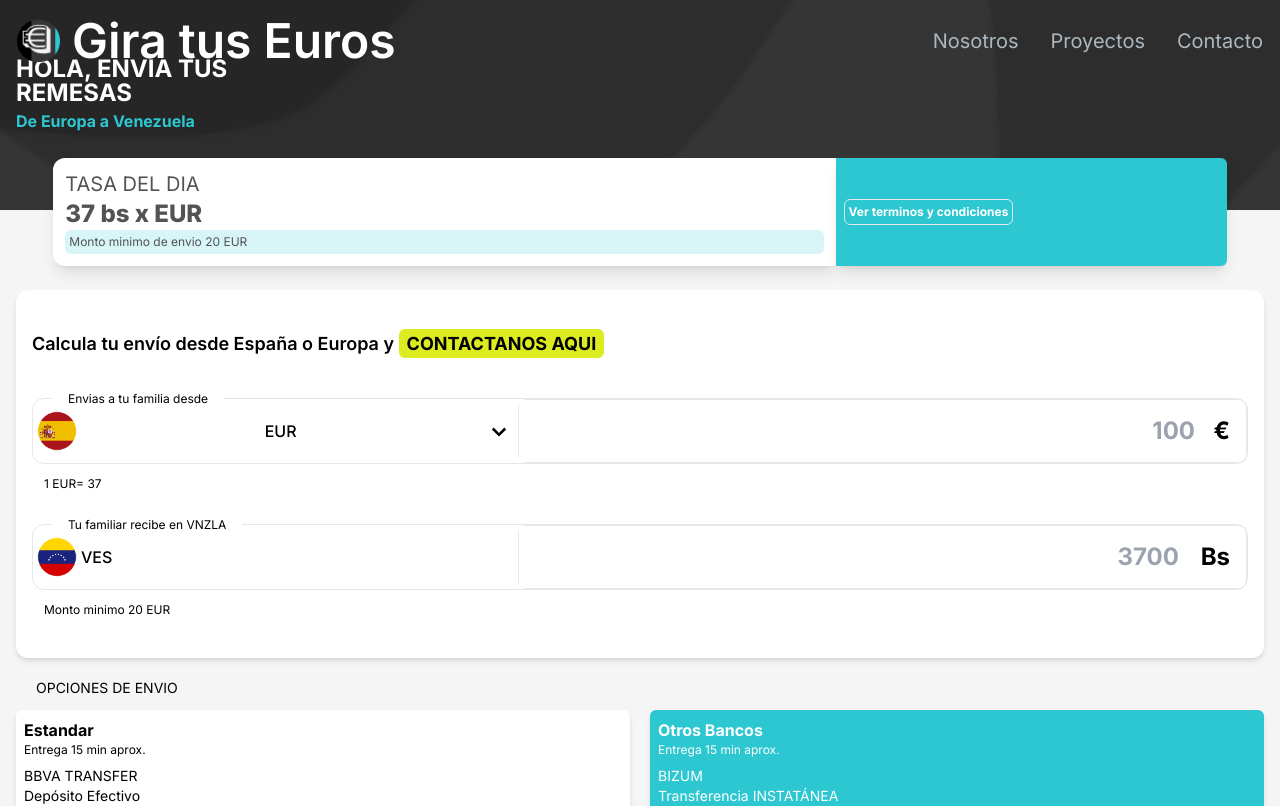
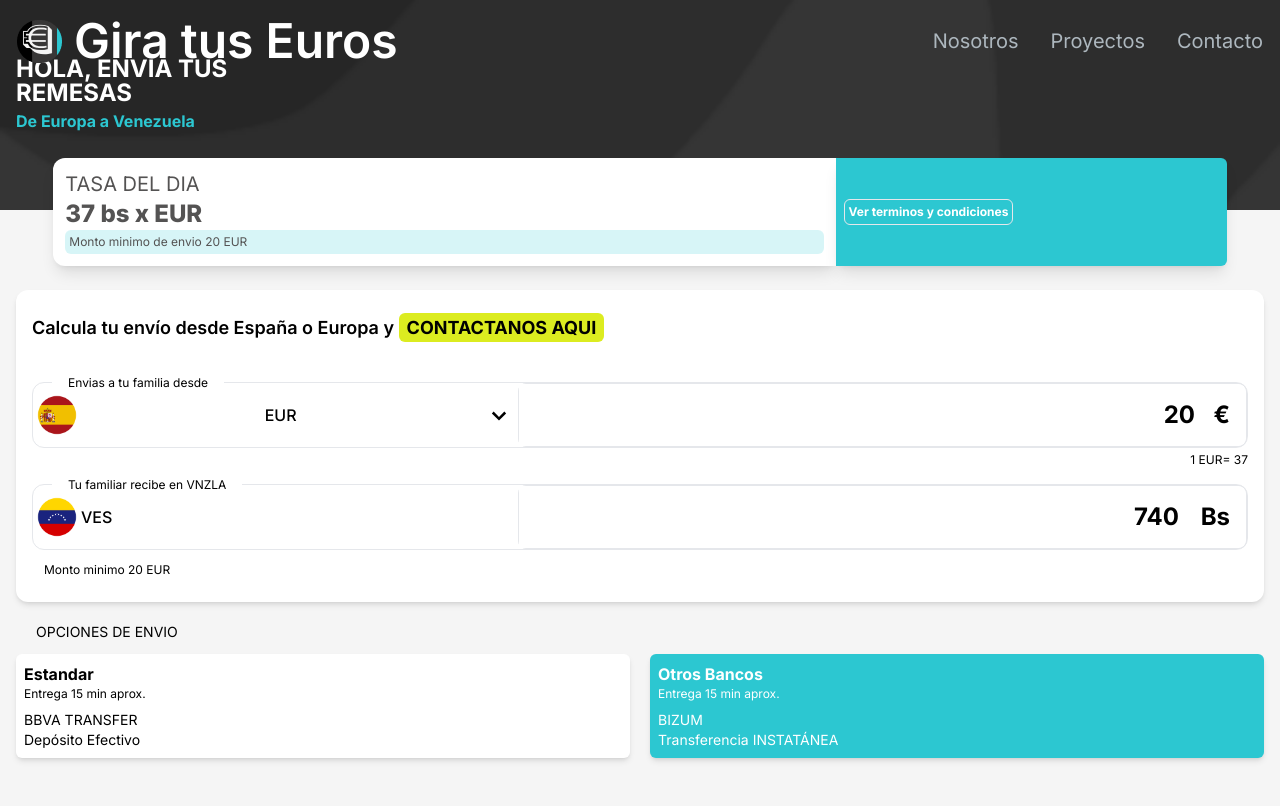
Before and after one commit to eurorondon/gira-tus-euros, a Next.js app: page / in a window 1280 px wide. Shown: the top 806 px of the page. Built offline with nearby package versions, Linux system fonts and the light colour scheme.

Commit message:
mejorando calculadora

```diff
--- a/src/app/components/Calculadora.jsx
+++ b/src/app/components/Calculadora.jsx
@@ -2,9 +2,9 @@ import React from "react";
 import Selector from "./Selector";
 import InputVenezuela from "./InputVenezuela";
 
-export default function Calculadora({ tasa, euro, setEuro }) {
+export default function Calculadora({ tasa, euro, setEuro, ves, setVes }) {
   return (
-    <div className="px-4  py-5 bg-white mx-4  rounded-xl p-3  shadow-md">
+    <div className="px-4  py-1 bg-white mx-4  rounded-xl p-3  shadow-md">
       <div className="mt-5 mb-10">
         <h3 className="text-lg font-semibold">
           Calcula tu envío desde España o Europa y{" "}
@@ -16,12 +16,18 @@ export default function Calculadora({ tasa, euro, setEuro }) {
           </span>
         </h3>
       </div>
-      <Selector setEuro={setEuro} euro={euro} />
-      <div className="text-xs ml-3 mt-3 mb-8">
+      <Selector setEuro={setEuro} euro={euro} tasa={tasa} setVes={setVes} />
+      <div className="text-xs ml-3 mt-1 mb-4 flex  justify-end">
         <p>1 EUR= {tasa}</p>
       </div>
 
-      <InputVenezuela tasa={tasa} euro={euro} setEuro={setEuro} />
+      <InputVenezuela
+        tasa={tasa}
+        euro={euro}
+        setEuro={setEuro}
+        ves={ves}
+        setVes={setVes}
+      />
       <div className="text-xs ml-3 mt-3 mb-5">
         <p> Monto minimo 20 EUR</p>
       </div>
--- a/src/app/components/InputVenezuela.jsx
+++ b/src/app/components/InputVenezuela.jsx
@@ -25,31 +25,25 @@ const europeanCountries = [
   },
 ];
 
-const InputVenezuela = ({ tasa, euro, setEuro }) => {
+const InputVenezuela = ({ tasa, euro, setEuro, input, ves, setVes }) => {
   const [countries, setCountries] = useState(europeanCountries);
 
-  const [inputValue, setInputValue] = useState();
   const [selected, setSelected] = useState("/venezuela.png");
   const [open, setOpen] = useState(false);
-  const [numFormat, setNumFormat] = useState();
-
-  // useEffect(() => {
-  //   // setInputValue((tasa * euro).toFixed(2));
-  //   setInputValue(tasa * euro);
-  // }, [tasa, euro]);
+  const [inputValue, setInputValue] = useState(tasa * euro);
 
   const handleChangeEuro = (e) => {
-    const newValue = parseFloat(e);
-    const formattedValue = newValue.toLocaleString("es-VE", {
-      minimumFractionDigits: 2,
-    });
-    setNumFormat(formattedValue);
+    setVes(e);
 
-    setInputValue(newValue);
-    const calculoEuro = newValue / tasa;
-    setEuro(calculoEuro.toFixed(2));
+    const newValue = e;
+    // console.log(newValue);
+    const formattedEuro = newValue / tasa;
+
+    setEuro(formattedEuro.toFixed(2));
   };
-  console.log(numFormat);
+
+  console.log(ves);
+
   return (
     <div className="relative mt-3 ">
       <div
@@ -81,9 +75,9 @@ const InputVenezuela = ({ tasa, euro, setEuro }) => {
             type="number"
             className="w-full outline-none text-2xl font-bold text-right px-8 flex-grow-1 mr-5 "
             placeholder={tasa * euro}
-            value={inputValue}
+            value={ves}
             // onChange={(e) => setInputText(e.target.value.toLowerCase())}
-            onChange={(e) => handleChangeEuro(e.target.value.toLowerCase())}
+            onChange={(e) => handleChangeEuro(e.target.value)}
           />
           <span className="absolute right-4 top-1/2 transform -translate-y-1/2 text-2xl font-bold">
             Bs
--- a/src/app/components/MontoMinimo.jsx
+++ b/src/app/components/MontoMinimo.jsx
@@ -16,7 +16,13 @@ function MontoMinimo() {
       </div>
 
       <div className="flex justify-center my-5 gap-3">
-        <Image src={"/card.png"} alt="card" width={40} height={40} />{" "}
+        <Image
+          src={"/card.png"}
+          alt="card"
+          width={40}
+          height={40}
+          style={{ width: "auto", height: "auto" }}
+        />{" "}
         <h4 className=" text-xl font-bold">20 € EUR</h4>{" "}
       </div>
       <div
--- a/src/app/components/Navbar.jsx
+++ b/src/app/components/Navbar.jsx
@@ -77,7 +77,13 @@ const Navbar = () => {
           href={"/"}
           className="text-sm md:text-5xl text-white font-semibold flex items-center gap-3"
         >
-          <Image src="/logo.png" alt="logo" height={43} width={43} />
+          <Image
+            src="/logo.png"
+            alt="logo"
+            height={43}
+            width={43}
+            style={{ width: "auto", height: "auto" }}
+          />
           <span>Gira tus Euros</span>
         </Link>
         <div className="mobile-menu block md:hidden">
--- a/src/app/components/Selector.jsx
+++ b/src/app/components/Selector.jsx
@@ -25,16 +25,22 @@ const europeanCountries = [
   },
 ];
 
-const Selector = ({ setEuro, euro }) => {
+const Selector = ({ setEuro, euro, tasa, setVes }) => {
   const [countries, setCountries] = useState(europeanCountries);
-  const [inputValue, setInputValue] = useState("");
-  const [input, setInput] = useState();
+  const [inputValor, setInputValor] = useState("");
+  const [input, setInput] = useState("euro");
   const [selected, setSelected] = useState("/spain.png");
   const [open, setOpen] = useState(false);
 
   const handleChangeEuro = (e) => {
     setInput(e);
     setEuro(e);
+    // Convertir el número a formato con separadores de miles
+    const vesWithSeparators = (e * tasa).toLocaleString("es-VE", {
+      maximumFractionDigits: 2, // Opcional: puedes establecer el número máximo de decimales
+    });
+
+    setVes(vesWithSeparators);
   };
 
   return (
@@ -87,7 +93,7 @@ const Selector = ({ setEuro, euro }) => {
               "bg-sky-600 text-white"
             }
             ${
-              country?.name?.toLowerCase().startsWith(inputValue)
+              country?.name?.toLowerCase().startsWith(inputValor)
                 ? "block"
                 : "hidden"
             }`}
@@ -95,7 +101,7 @@ const Selector = ({ setEuro, euro }) => {
                   if (country?.name?.toLowerCase() !== selected.toLowerCase()) {
                     setSelected(country?.image);
                     setOpen(false);
-                    setInputValue("");
+                    setInputValor("");
                   }
                 }}
               >
--- a/src/app/page.js
+++ b/src/app/page.js
@@ -23,12 +23,27 @@ const BgStyle = {
 
 export default function Home() {
   const [tasa, setTasa] = React.useState(37);
-  const [euro, setEuro] = React.useState(100);
+  const [euro, setEuro] = React.useState(20);
+  const formatNumber = (number) => {
+    return number.toString().replace(/\B(?=(\d{3})+(?!\d))/g, ".");
+  };
+
+  // Calcular el valor inicial de VES y formatearlo con separadores de miles
+  const initialVesValue = formatNumber(tasa * euro);
+
+  // Inicializar el estado de VES con el valor formateado
+  const [ves, setVes] = React.useState(initialVesValue);
   return (
     <div className="">
       <Hero />
       <Tasa tasa={tasa} />
-      <Calculadora tasa={tasa} euro={euro} setEuro={setEuro} />
+      <Calculadora
+        tasa={tasa}
+        euro={euro}
+        setEuro={setEuro}
+        ves={ves}
+        setVes={setVes}
+      />
       <OpcionesEnvio />
       <MontoMinimo />
       <Terminos />
```
